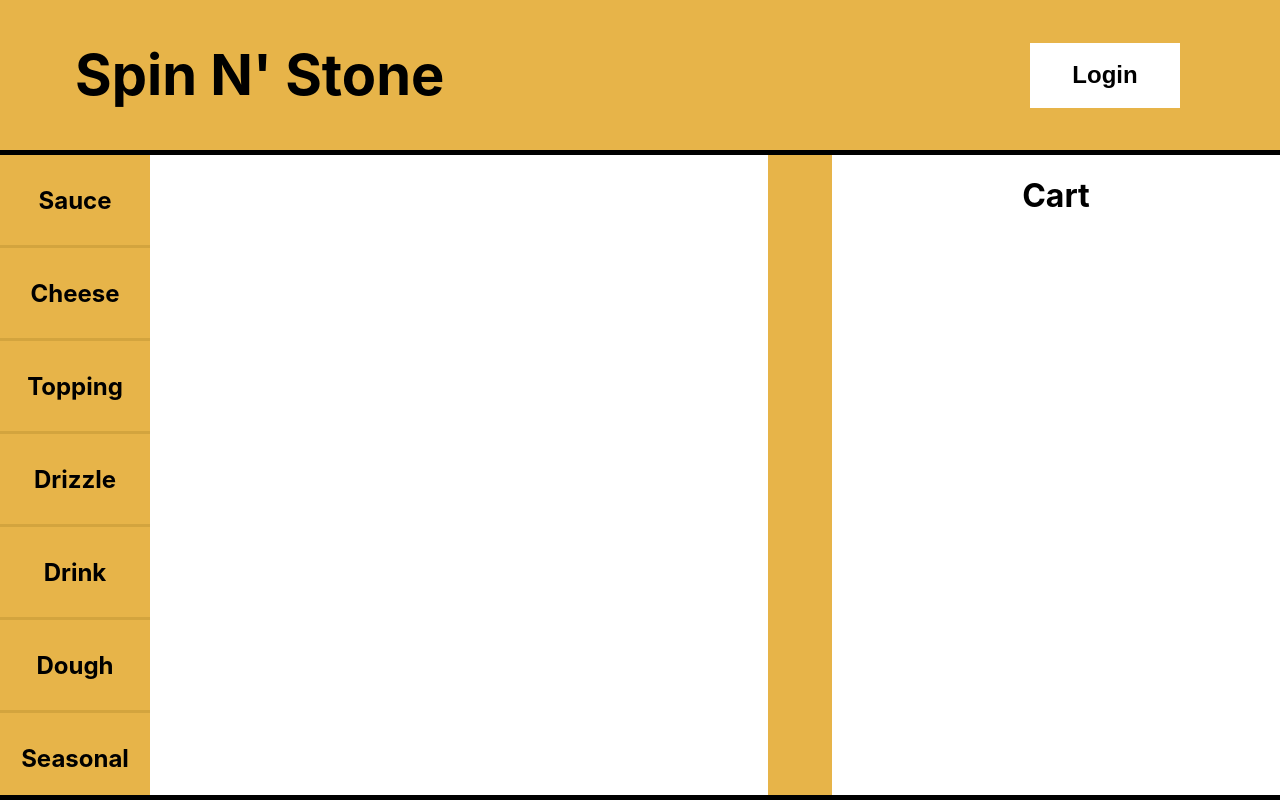
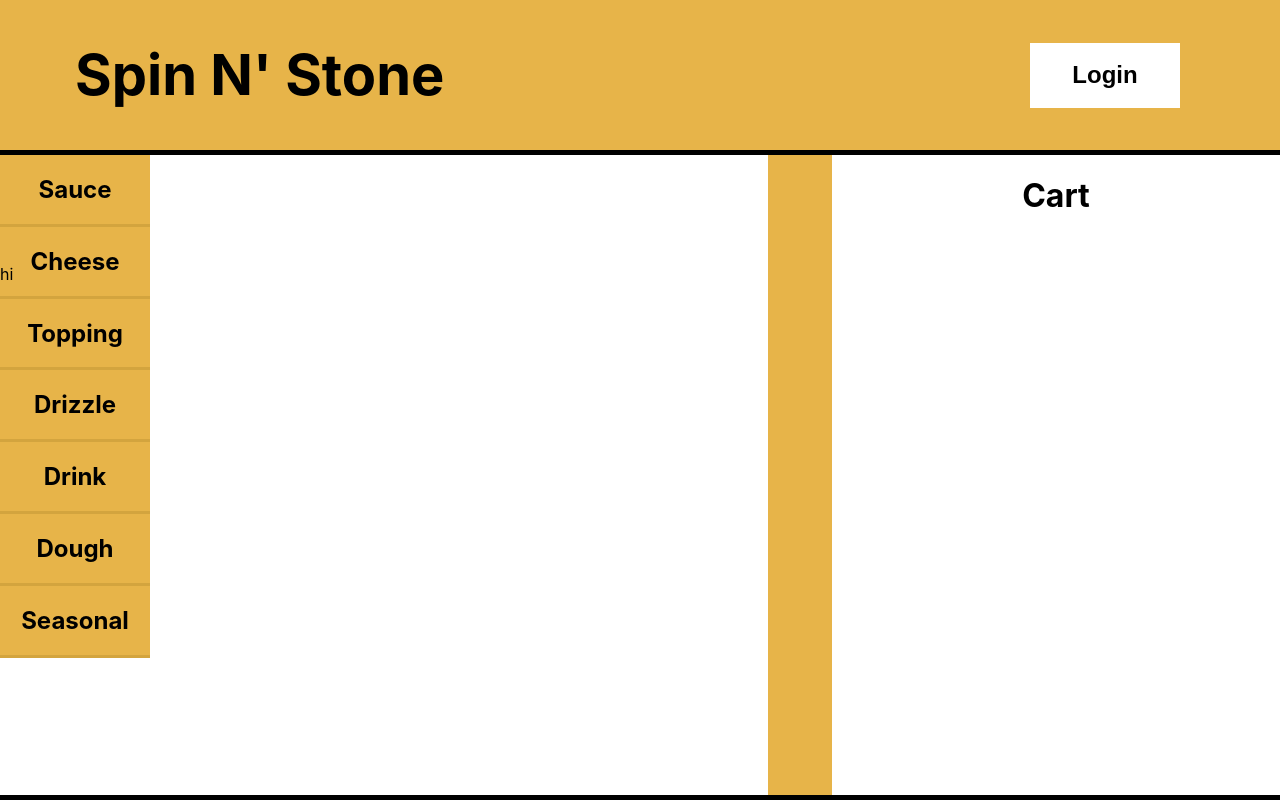
Before and after one commit to lilacstella/team41_project3, a React (Create React App) app in the folder spin/: page / in a window 1280 px wide. Built offline with nearby package versions, Linux system fonts and the light colour scheme.

Commit message:
reorganize folders and files

```diff
--- a/spin/src/App.css
+++ b/spin/src/App.css
@@ -1,3 +1,4 @@
+/* Navigation */
 nav {
   height: 150px;
   background-color: #e7b449;
@@ -32,66 +33,7 @@ nav h1{
   background-color: rgb(233, 233, 233);
 }
 
-.order-box {
-  width: 60vw;
-  background-color: white;
-  float: left;
-  height: 100%;
-  overflow-y: scroll;
-}
-
-.cart-box {
-  width: 35vw;
-  background-color: white;
-  float: left;
-  height: 100%;
-  overflow-y: scroll;
-}
-
-.cart-box h1 {
-  text-align: center;
-  font-size: 20;
-}
-
-.box-container {
-  overflow: hidden;
-  display: flex;
-  flex-wrap: wrap;
-  justify-content: space-between;
-  align-items: stretch;
-  height: 80vh;
-  border-bottom: 5px solid black;
-
-}
-
-.item-box {
-  display: flex;
-  height: 100%;
-  flex-direction: column;
-  color: rgba(240, 248, 255, 0.653);
-}
-
-.item {
-  width: 150px;
-  height: 90px;
-  display: flex;
-  justify-content: center;
-  align-items: center;
-  text-align: center;
-  color: black;
-  background-color: #e7b449;
-  border-bottom: 3px solid #d3a43e;
-}
-
-.item h2 {
-  font-size: 1.5em;
-}
-
-.item:hover {
-  cursor: pointer;
-  background-color: #f8db9c;
-}
-
+/* Overall window */
 .App {
   height: 100%;
 }
--- a/spin/src/App.js
+++ /dev/null
@@ -1,63 +0,0 @@
-import React from 'react';
-import './App.css';
-
-/* navbar includes login */
-function Navbar() {
-  return (
-    <nav>
-      <div className="left-nav">
-        <h1>Spin N' Stone</h1>
-      </div>
-      <button className="login-btn">Login</button>
-    </nav>
-  );
-}
-
-/* styling items on the left hand side */
-function Item(props) {
-  return (
-    <div className="item" style={{ backgroundColor: props.color }}>
-      <h2>{props.name}</h2>
-    </div>
-  );
-}
-
-function Order() {
-  return (
-    <div className="order-box">
-      <div className='items'>
-        <div className="item-box">
-          <Item name="Sauce" />
-          <Item name="Cheese" />
-          <Item name="Topping" />
-          <Item name="Drizzle" />
-          <Item name="Drink" />
-          <Item name="Dough" />
-          <Item name="Seasonal" />
-        </div>
-      </div>
-      <div className="options">
-      </div>
-    </div>
-  );
-}
-
-function Cart() {
-  return (
-    <div className="cart-box">
-      <h1>Cart</h1>
-    </div>
-  );
-}
-
-export default function App() {
-  return (
-    <div className="App">
-      <Navbar />
-      <div className="box-container">
-        {Order()}
-        {Cart()}
-      </div>
-    </div>
-  );
-}
--- /dev/null
+++ b/spin/src/App.jsx
@@ -0,0 +1,22 @@
+import React, {useState} from 'react';
+import Navbar from './Navbar';
+import PurchaseView from './purchase-view/PurchaseView';
+import ManagerView from './manager-view/ManagerView';
+import './App.css';
+
+
+export default function App() {
+  const [showPurchaseView, setShowPurchaseView] = useState(true);
+  const toggleView = () => {
+    setShowPurchaseView(!showPurchaseView);
+  };
+
+  return (
+    <div className="App">
+      <Navbar login={toggleView} />
+      <div className="app-box">
+        {showPurchaseView ? <PurchaseView /> : <ManagerView />}
+      </div>
+    </div>
+  );
+}
--- /dev/null
+++ b/spin/src/Navbar.jsx
@@ -0,0 +1,14 @@
+import React from 'react';
+import './App.css';
+
+/* navbar includes login */
+export default function Navbar({ onLogin }) {
+    return (
+        <nav>
+            <div className="left-nav">
+                <h1>Spin N' Stone</h1>
+            </div>
+            <button className="login-btn" onClick={onLogin}>Login</button>
+        </nav>
+    );
+}
--- /dev/null
+++ b/spin/src/manager-view/ManagerView.jsx
@@ -0,0 +1,6 @@
+import React from 'react';
+// import './ManagerView.css';
+
+export default function ManagerView() {
+
+}
--- /dev/null
+++ b/spin/src/purchase-view/Cart.css
@@ -0,0 +1,14 @@
+.cart-box {
+    width: 35vw;
+    background-color: white;
+    float: right;
+    overflow-y: scroll;
+    height: 80%;
+    position: absolute;
+    right: 0;
+}
+
+.cart-box h1 {
+    text-align: center;
+    font-size: 20;
+}
--- /dev/null
+++ b/spin/src/purchase-view/Cart.jsx
@@ -0,0 +1,11 @@
+import React from 'react';
+import './Cart.css';
+
+
+export default function Cart() {
+    return (
+        <div className="cart-box">
+            <h1>Cart</h1>
+        </div>
+    );
+}
--- /dev/null
+++ b/spin/src/purchase-view/Gallery.css
@@ -0,0 +1,35 @@
+.tab-box {
+    display: flex;
+    height: 100%;
+    flex-direction: column;
+    color: rgba(240, 248, 255, 0.653);
+}
+
+.tabs {
+    width: 150px;
+    height: 90px;
+    display: flex;
+    justify-content: center;
+    align-items: center;
+    text-align: center;
+    color: black;
+    background-color: #e7b449;
+    border-bottom: 3px solid #d3a43e;
+}
+
+.tabs h2 {
+    font-size: 1.5em;
+}
+
+.tabs:hover {
+    cursor: pointer;
+    background-color: #f8db9c;
+}
+
+.order-box {
+    width: 60vw;
+    background-color: white;
+    float: left;
+    height: 100%;
+    overflow-y: scroll;
+}
--- /dev/null
+++ b/spin/src/purchase-view/Gallery.jsx
@@ -0,0 +1,46 @@
+import React from 'react';
+import './Gallery.css';
+
+/* styling tabs on the left hand side */
+function Tab(props) {
+    return (
+        <div className="tabs" style={{ backgroundColor: props.color }}>
+            <h2>{props.name}</h2>
+        </div>
+    );
+}
+
+// can be hidden in server view
+function Navigation() {
+    return (
+        <div className='tabs'>
+            <div className="tab-box">
+                <Tab name="Sauce" />
+                <Tab name="Cheese" />
+                <Tab name="Topping" />
+                <Tab name="Drizzle" />
+                <Tab name="Drink" />
+                <Tab name="Dough" />
+                <Tab name="Seasonal" />
+            </div>
+        </div>
+    );
+}
+
+// can be changed to be list view or grid view
+function MenuItems() {
+    return (
+        <div className="gallery">
+            <p>hi</p>
+        </div>
+    );
+}
+
+export default function MenuView() {
+    return (
+        <div className="order-box">
+            <Navigation />
+            <MenuItems />
+        </div>
+    )
+}
--- /dev/null
+++ b/spin/src/purchase-view/PurchaseView.css
@@ -0,0 +1,10 @@
+.app-box {
+    overflow: hidden;
+    display: flex;
+    flex-wrap: wrap;
+    justify-content: space-between;
+    align-items: stretch;
+    /* height: 80vh; */
+    height: 80vh;
+    border-bottom: 5px solid black;
+  }
--- /dev/null
+++ b/spin/src/purchase-view/PurchaseView.jsx
@@ -0,0 +1,13 @@
+import React from "react";
+import MenuView from "./Gallery";
+import Cart from "./Cart";
+import "./PurchaseView.css";
+
+export default function PurchaseView() {
+    return (
+        <div className="app-box">
+            <MenuView />
+            <Cart />
+        </div>
+    )
+}
```
Also changed, not shown: 1 other file (tests, documents, lock files or other folders).
